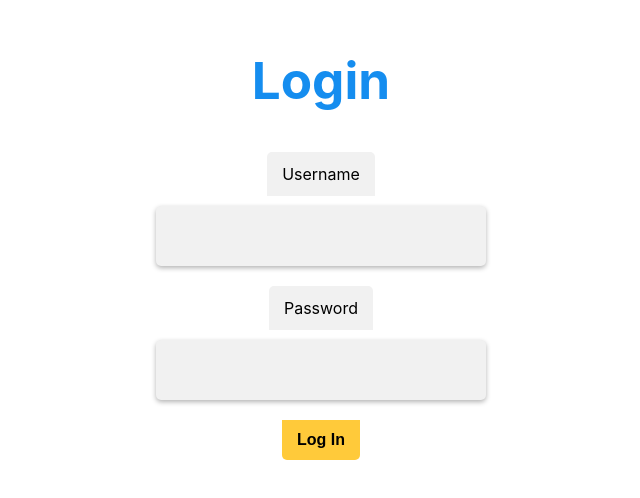
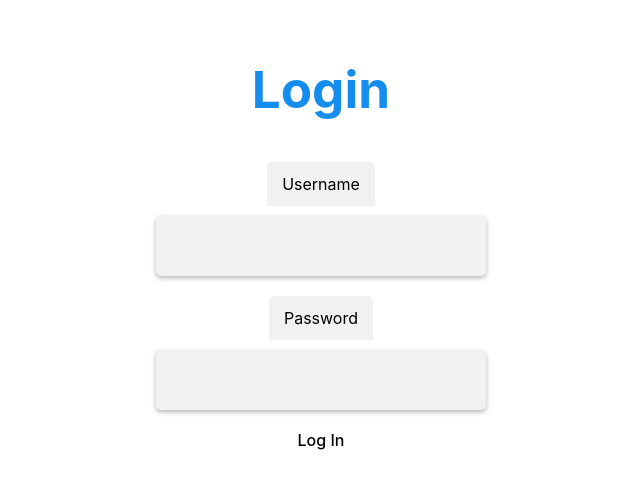
Before and after one commit to CupKido/FullstackPart6, a React (Vite) app in the folder client/: page /Login in a window 1280 px wide. Shown: the part 156-654 px from the top of the page, without its empty margins (319-959 px from the left). Built offline with nearby package versions, Linux system fonts and the light colour scheme.

Commit message:
update login page

```diff
--- a/client/package.json
+++ b/client/package.json
@@ -10,6 +10,7 @@
     "preview": "vite preview"
   },
   "dependencies": {
+    "axios": "^1.4.0",
     "localforage": "^1.10.0",
     "match-sorter": "^6.3.1",
     "react": "^18.2.0",
--- a/client/src/Pages/Login/Login.jsx
+++ b/client/src/Pages/Login/Login.jsx
@@ -1,36 +1,27 @@
 import { useState } from "react";
 import "./LoginStyle.css";
+import axios from "axios";
 
 function Login({ onLogin }) {
   const [username, setUsername] = useState("");
   const [password, setPassword] = useState("");
 
   async function handleSubmit(event) {
-    event.preventDefault();
-    try {
-      const response = await fetch(
-        `https://jsonplaceholder.typicode.com/users?name=${username}`
-      );
-      const users = await response.json();
-      if (users.length === 0) {
-        alert("User was not found");
-        return;
-      }
-      const user = users[0];
-      const lat = user.address.geo.lat;
-      const actualPassword = lat.substring(lat.length - 4);
+    axios.post("http://localhost:5000/login", {
+        username: username,
+        password: password
+    })
+    .then((response) => {
+        console.log(response);
+        if (response.status === 200) {
+          console.log(response.data);
+        }
 
-      if (password === actualPassword) {
-        alert("Login successful");
-        onLogin(user);
-      } else {
-        alert("Password is incorrect");
-      }
-    } catch (error) {
-      alert("Error getting info from server");
-      console.error(error);
-    }
+
+    })
   }
+
+
 
   return (
     <main>
@@ -54,7 +45,7 @@
             onChange={(event) => setPassword(event.target.value)}
           />
         </div>
-        <button type="submit">Log In</button>
+        <button type="button" onClick={handleSubmit} >Log In</button>
       </form>
     </main>
   );
```
Also changed, not shown: 1 other file (tests, documents, lock files or other folders).
